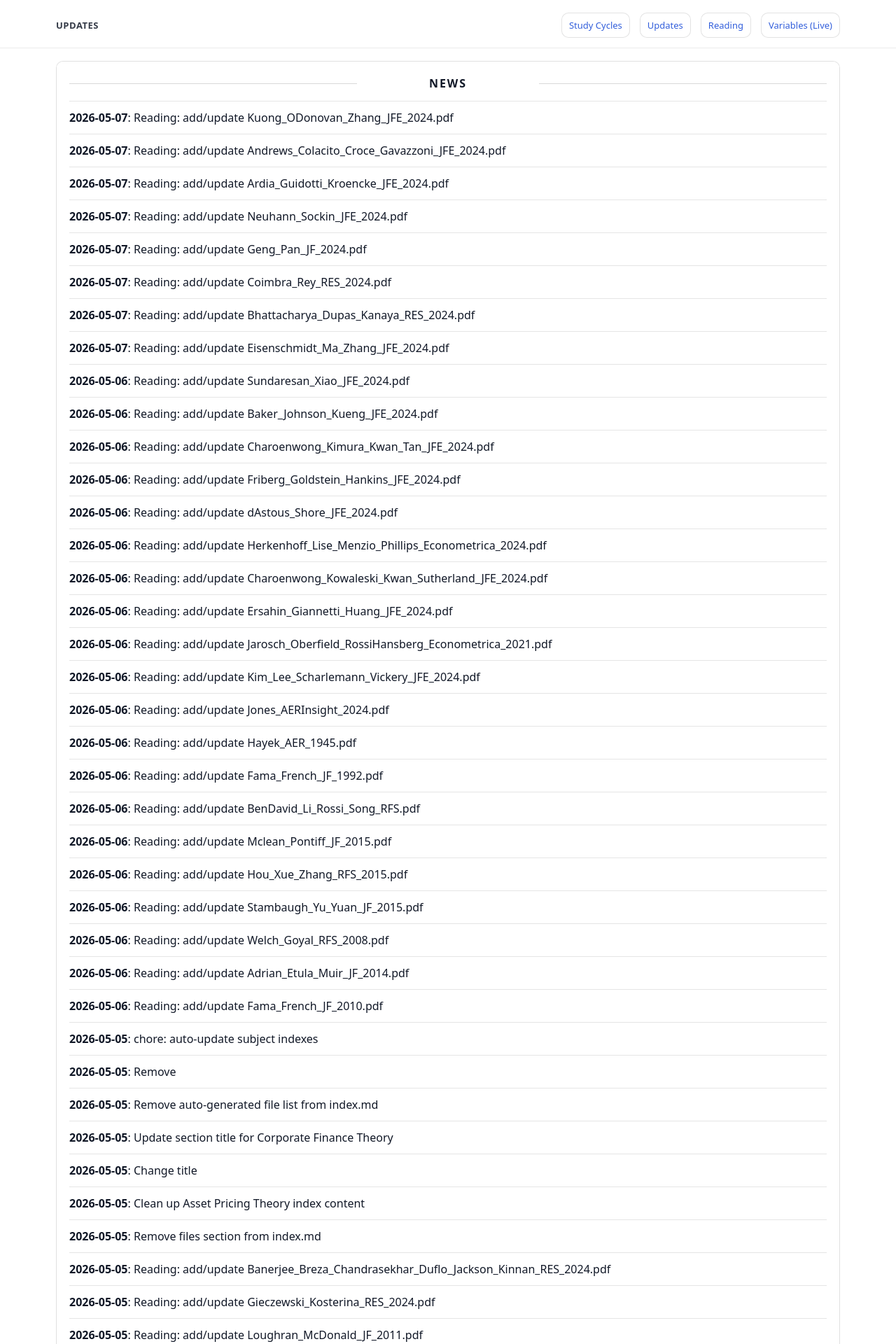
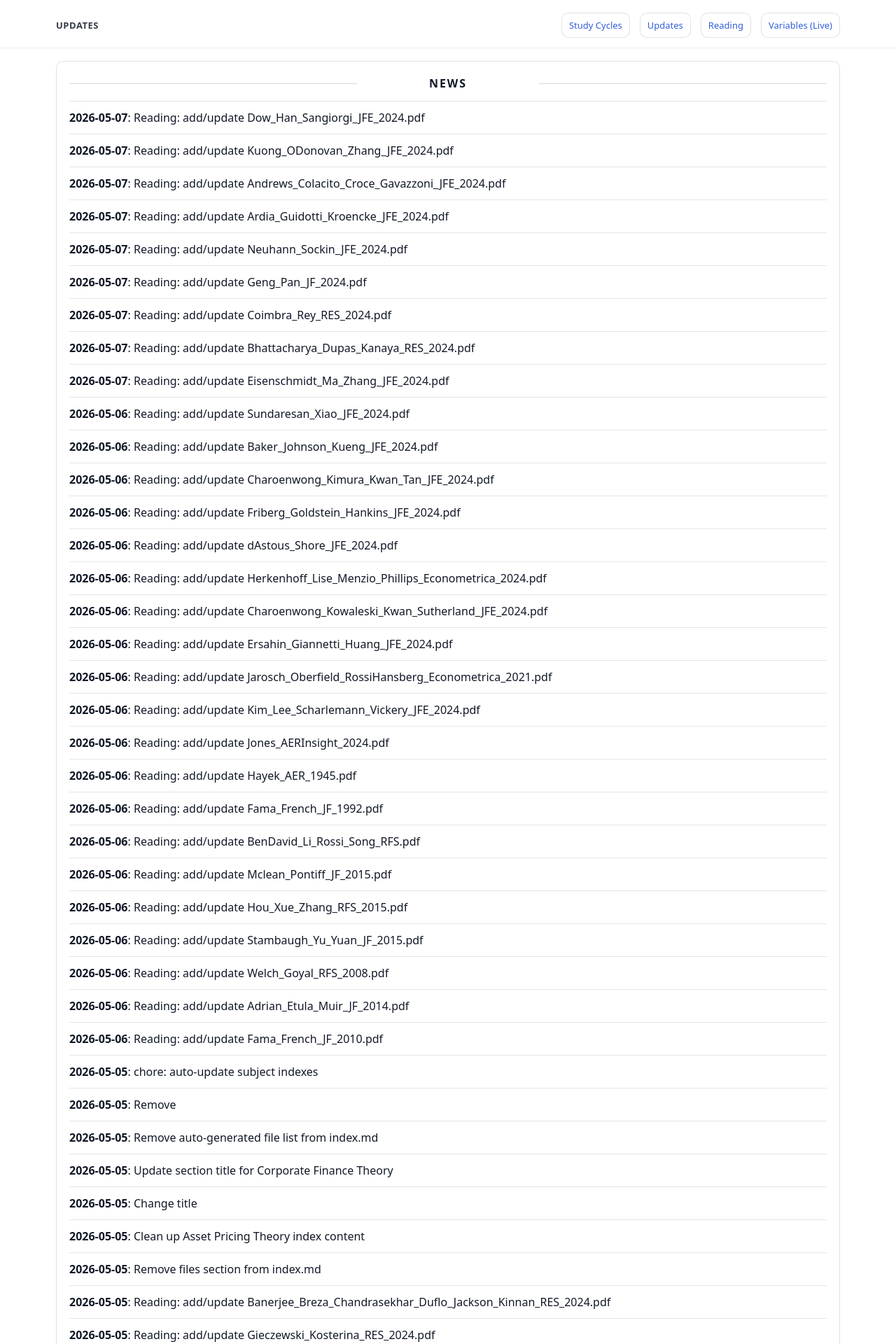
Before and after one commit to yaxinzn/study-archive, a Jekyll site: the page built from updates/index.md, in a window 1280 px wide. Shown: the top 1920 px of the page at 70% size. Built offline with Jekyll 4.4.1, drawn with Linux system fonts in a browser that asks for light colours; some of the changed text lies outside the part shown.

Commit message:
chore: update NEWS feed

```diff
--- a/_data/news.yml
+++ b/_data/news.yml
@@ -1,4 +1,7 @@
 # Auto-generated update history (sorted newest -> oldest). Do not edit manually.
+- ts: "1778148191"
+  date: "2026-05-07"
+  title: "Reading: add/update Dow_Han_Sangiorgi_JFE_2024.pdf"
 - ts: "1778147834"
   date: "2026-05-07"
   title: "Reading: add/update Kuong_ODonovan_Zhang_JFE_2024.pdf"
```
